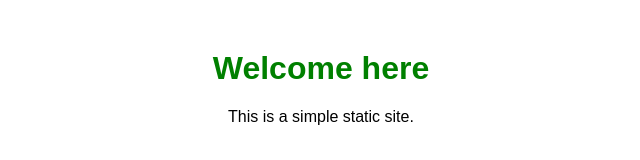
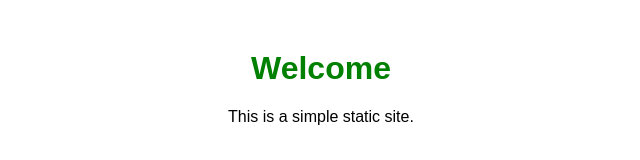
Before and after one commit to ChadhaWerghemi/first-project, a plain HTML site: page index.html in a window 1280 px wide. Shown: the whole page, without its empty margins (319-959 px from the left). Drawn offline with Linux system fonts and the light colour scheme.

Commit message:
Fixed deployment issues

```diff
--- a/index.html
+++ b/index.html
@@ -7,7 +7,7 @@
     <link rel="stylesheet" href="style.css">
 </head>
 <body>
-    <h1>Welcome here</h1>
+    <h1>Welcome</h1>
     <p>This is a simple static site.</p>
 </body>
 </html>
```
